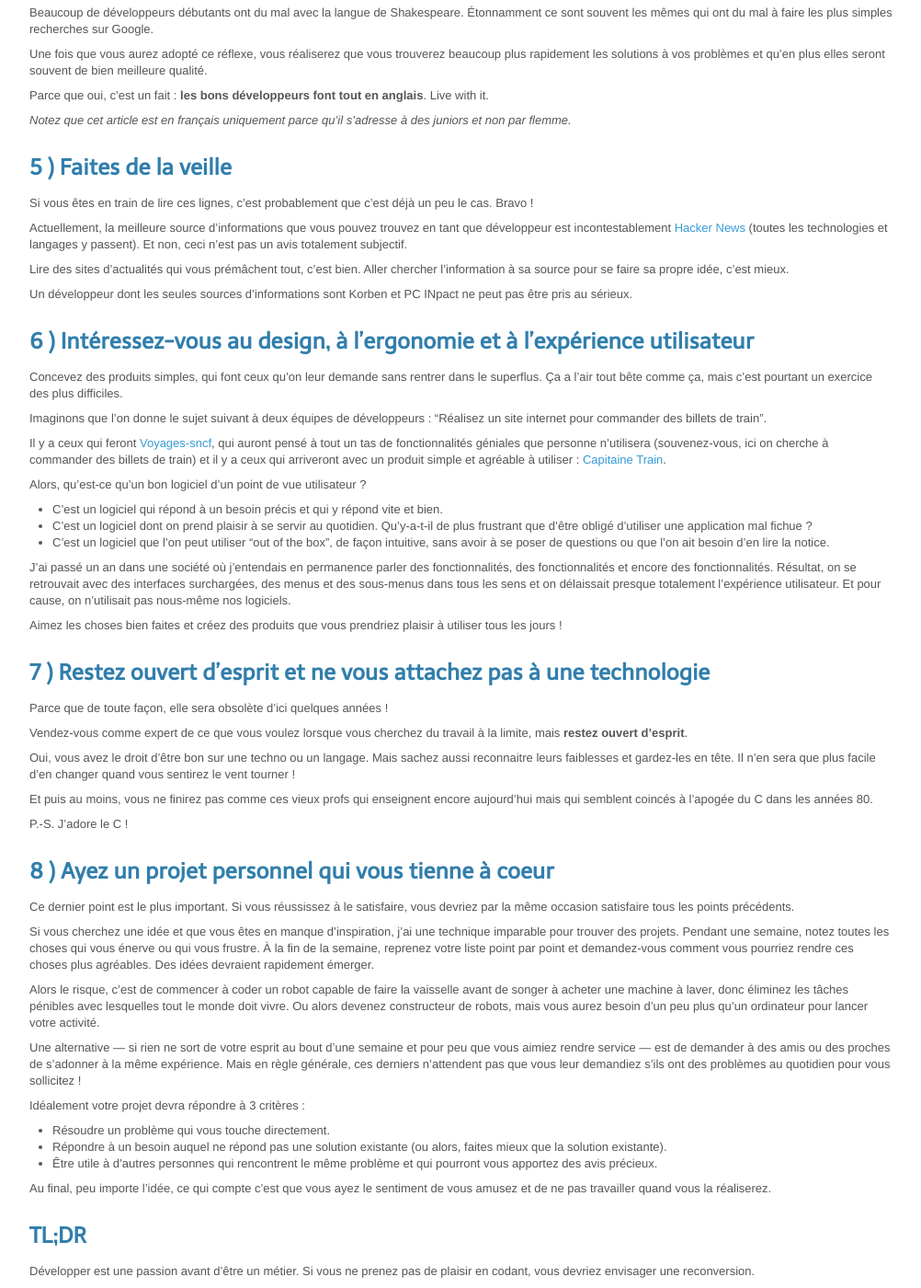
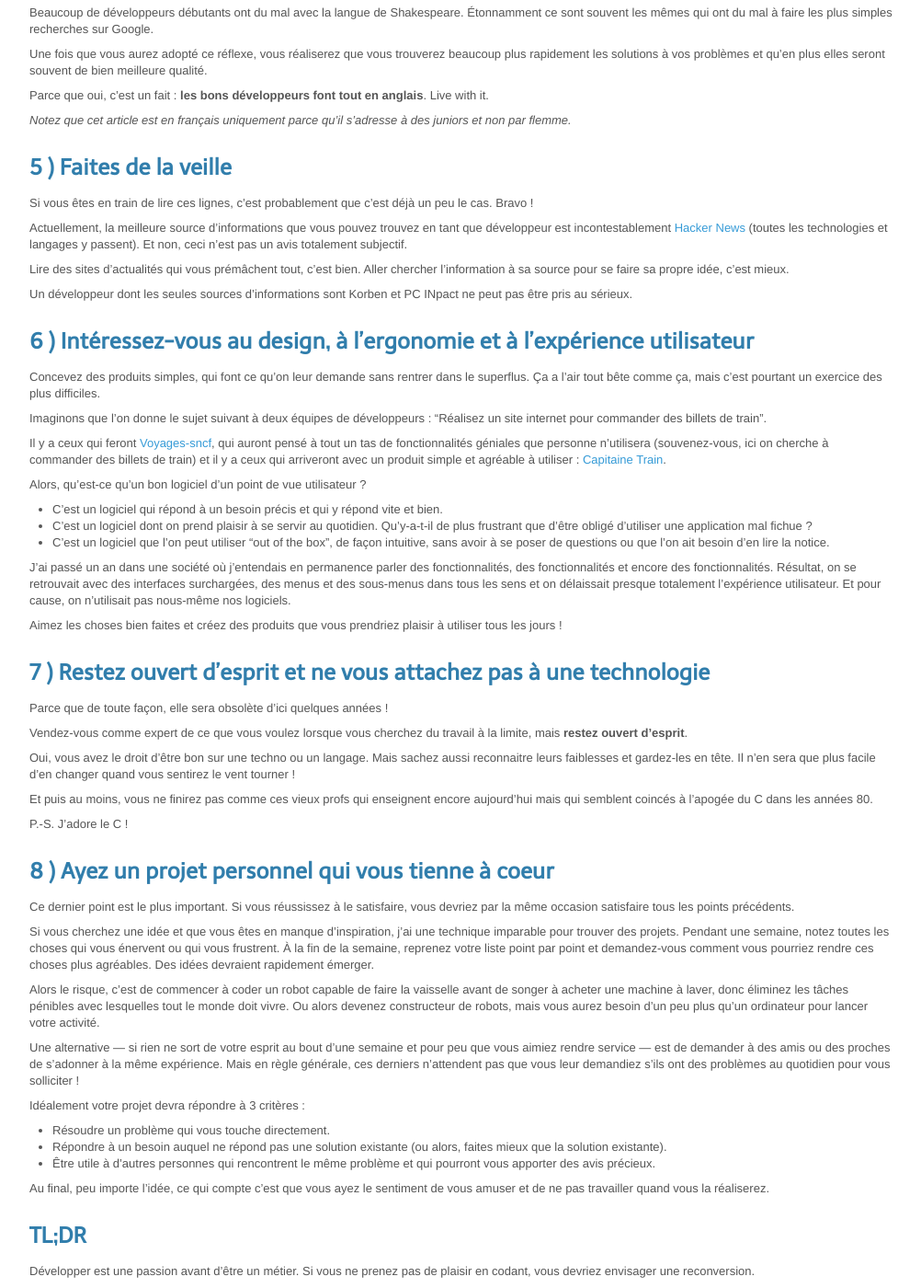
Before and after one commit to Pym/pym.github.io, a Jekyll site: the page built from _posts/2012-02-29-8-conseils-pour-jeunes-developpeurs.markdown, in a window 1280 px wide and 1400 px high, scrolled down 1192 px. Shown: the whole window at 92% size, without its empty margins (138-1140 px from the left). Built offline with Jekyll 4.4.1, drawn with Linux system fonts in a browser that asks for light colours; Markdown is read by kramdown in place of the engine named in the settings; comment, search, counter and statistics services are not loaded.

Commit message:
Fixed typos. Thanks @nikopat

```diff
--- a/_posts/2012-02-29-8-conseils-pour-jeunes-developpeurs.markdown
+++ b/_posts/2012-02-29-8-conseils-pour-jeunes-developpeurs.markdown
@@ -85,7 +85,7 @@ Un développeur dont les seules sources d'informations sont Korben et PC INpact
 
 ## 6 ) Intéressez-vous au design, à l'ergonomie et à l'expérience utilisateur
 
-Concevez des produits simples, qui font ceux qu'on leur demande sans rentrer dans le superflus. Ça a l'air tout bête comme ça, mais c'est pourtant un exercice des plus difficiles.
+Concevez des produits simples, qui font ce qu'on leur demande sans rentrer dans le superflus. Ça a l'air tout bête comme ça, mais c'est pourtant un exercice des plus difficiles.
 
 Imaginons que l'on donne le sujet suivant à deux équipes de développeurs : "Réalisez un site internet pour commander des billets de train".
 
@@ -121,19 +121,19 @@ P.-S. J'adore le C !
 
 Ce dernier point est le plus important. Si vous réussissez à le satisfaire, vous devriez par la même occasion satisfaire tous les points précédents.
 
-Si vous cherchez une idée et que vous êtes en manque d'inspiration, j'ai une technique imparable pour trouver des projets. Pendant une semaine, notez toutes les choses qui vous énerve ou qui vous frustre. À la fin de la semaine, reprenez votre liste point par point et demandez-vous comment vous pourriez rendre ces choses plus agréables. Des idées devraient rapidement émerger.
+Si vous cherchez une idée et que vous êtes en manque d'inspiration, j'ai une technique imparable pour trouver des projets. Pendant une semaine, notez toutes les choses qui vous énervent ou qui vous frustrent. À la fin de la semaine, reprenez votre liste point par point et demandez-vous comment vous pourriez rendre ces choses plus agréables. Des idées devraient rapidement émerger.
 
 Alors le risque, c'est de commencer à coder un robot capable de faire la vaisselle avant de songer à acheter une machine à laver, donc éliminez les tâches pénibles avec lesquelles tout le monde doit vivre. Ou alors devenez constructeur de robots, mais vous aurez besoin d'un peu plus qu'un ordinateur pour lancer votre activité.
 
-Une alternative — si rien ne sort de votre esprit au bout d'une semaine et pour peu que vous aimiez rendre service — est de demander à des amis ou des proches de s'adonner à la même expérience. Mais en règle générale, ces derniers n'attendent pas que vous leur demandiez s'ils ont des problèmes au quotidien pour vous sollicitez !
+Une alternative — si rien ne sort de votre esprit au bout d'une semaine et pour peu que vous aimiez rendre service — est de demander à des amis ou des proches de s'adonner à la même expérience. Mais en règle générale, ces derniers n'attendent pas que vous leur demandiez s'ils ont des problèmes au quotidien pour vous solliciter !
 
 Idéalement votre projet devra répondre à 3 critères :
 
   * Résoudre un problème qui vous touche directement.
   * Répondre à un besoin auquel ne répond pas une solution existante (ou alors, faites mieux que la solution existante).
-  * Être utile à d'autres personnes qui rencontrent le même problème et qui pourront vous apportez des avis précieux.
+  * Être utile à d'autres personnes qui rencontrent le même problème et qui pourront vous apporter des avis précieux.
 
-Au final, peu importe l'idée, ce qui compte c'est que vous ayez le sentiment de vous amusez et de ne pas travailler quand vous la réaliserez.
+Au final, peu importe l'idée, ce qui compte c'est que vous ayez le sentiment de vous amuser et de ne pas travailler quand vous la réaliserez.
 
 
 
```
